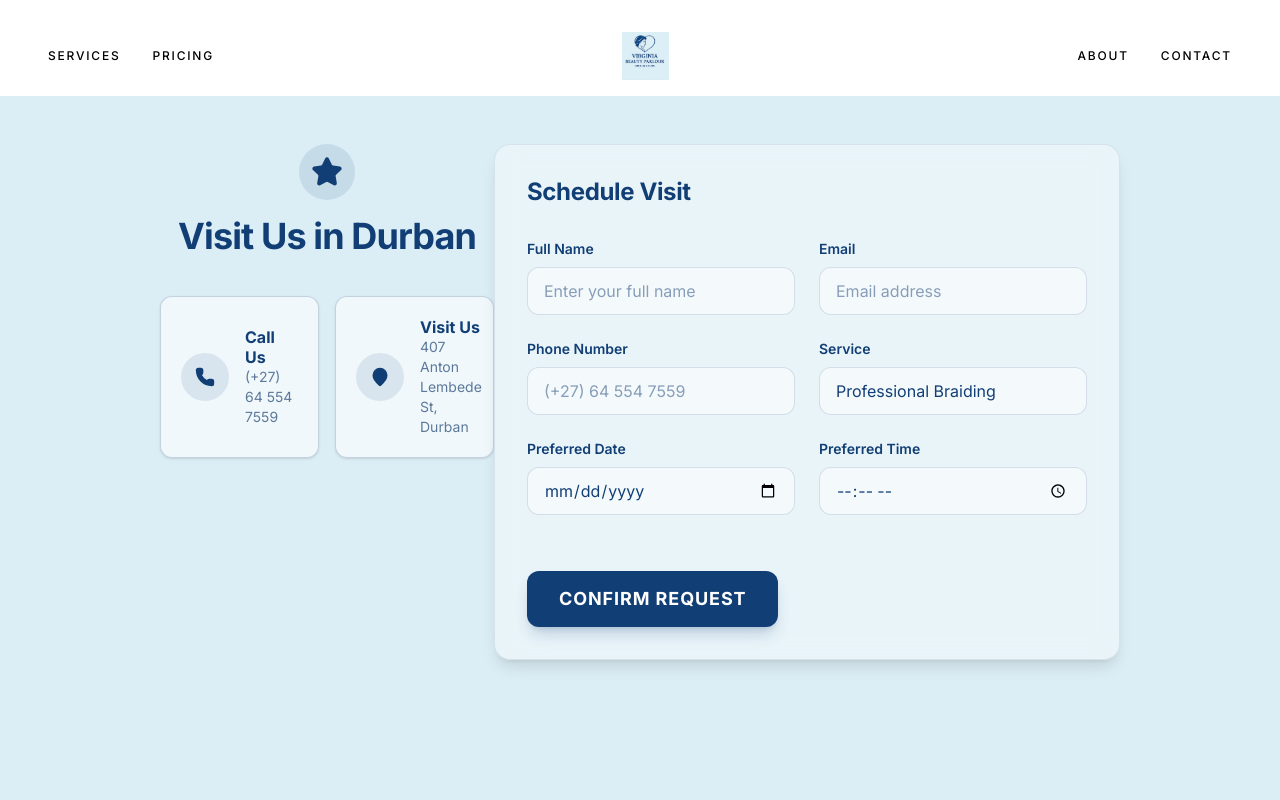
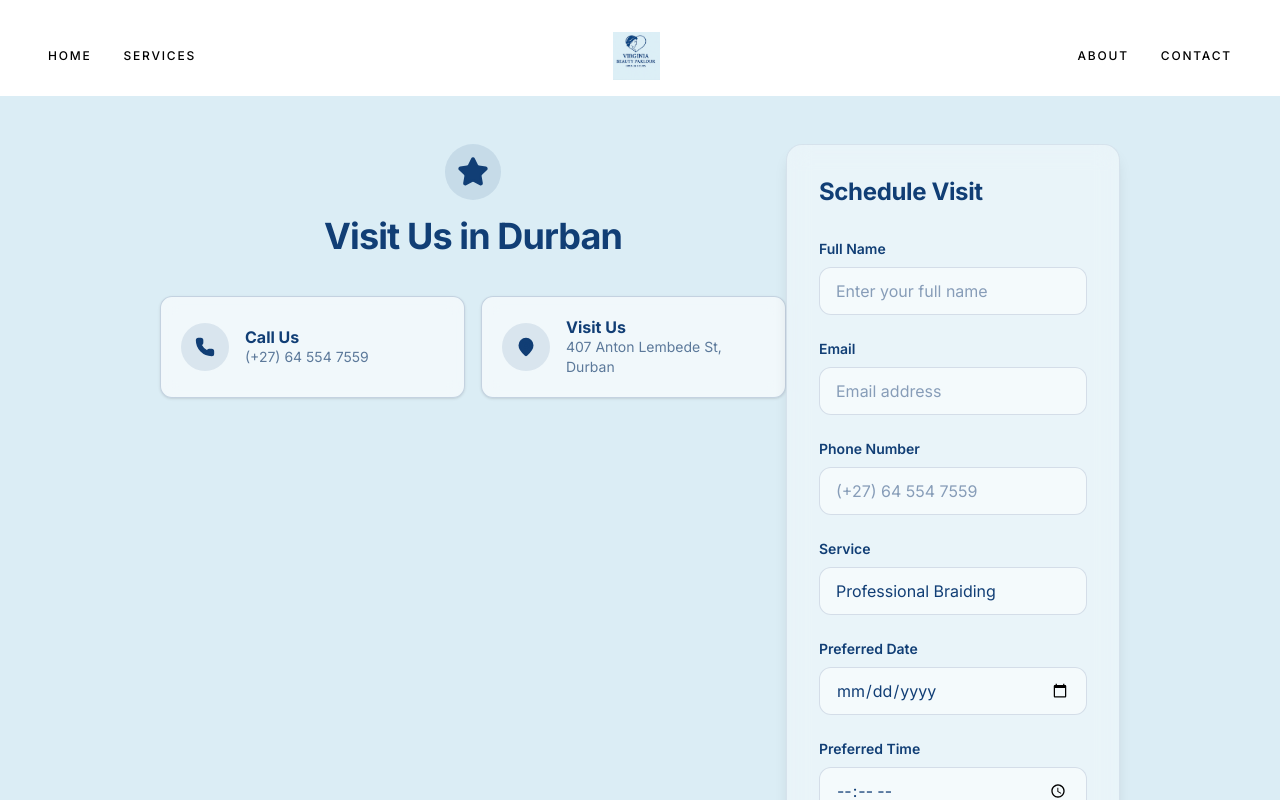
Before and after one commit to SMLegacy/Virginia-Beauty-Parlour, a React (Vite) app: page /contact in a window 1280 px wide. Shown: the top 800 px of the page. Built offline with nearby package versions, Linux system fonts and the light colour scheme; a web font is replaced by a local one.

Commit message:
Mobile view update hero update

```diff
--- a/src/components/Hero.tsx
+++ b/src/components/Hero.tsx
@@ -27,7 +27,7 @@ export default function Hero() {
     <section className="relative min-h-screen bg-opalya-bg text-opalya-brown flex flex-col overflow-hidden">
       {/* Hero Content */}
 
-      <main className="flex-1 flex flex-col items-center pt-12 md:pt-24 text-center z-10">
+      <main className="flex flex-col items-center pt-12 md:flex-1 md:pt-24 text-center z-10">
         <motion.div
           initial={{ opacity: 0, y: 20 }}
           animate={{ opacity: 1, y: 0 }}
@@ -78,7 +78,7 @@ export default function Hero() {
         </motion.div>
 
         {/* Image Gallery */}
-        <div className="w-full mt-4 md:mt-20 relative overflow-hidden flex-1 flex items-end">
+        <div className="w-full mt-2 md:mt-20 md:flex-1 relative overflow-hidden flex items-end">
           <div className="flex animate-[hero-scroll_30s_linear_infinite] px-2 min-w-max">
             {/* Double the images for seamless loop */}
             {[...images, ...images].map((src, idx) => (
--- a/src/components/Navbar.tsx
+++ b/src/components/Navbar.tsx
@@ -7,8 +7,8 @@ export default function Navbar() {
     const [isOpen, setIsOpen] = useState(false);
 
     const navLinks = [
+        { name: 'Home', path: '/' },
         { name: 'Services', path: '/services' },
-        { name: 'Pricing', path: '/' },
         { name: 'About', path: '/' },
         { name: 'Contact', path: '/contact' },
     ];
--- a/src/components/SpecialOffer.tsx
+++ b/src/components/SpecialOffer.tsx
@@ -1,4 +1,5 @@
 import { motion } from 'motion/react';
+import { Link } from 'react-router-dom';
 
 export default function SpecialOffer() {
   return (
@@ -28,13 +29,13 @@ export default function SpecialOffer() {
         <p className="text-[#4A3728]/80 text-base md:text-lg mb-8 font-medium">
           Enjoy 20% off all braiding and nail services.
         </p>
-        <button className="bg-[#FCE0A2] hover:bg-[#F9D485] text-[#4A3728] font-semibold py-3 px-8 rounded-full flex items-center gap-3 transition-all duration-300 transform hover:scale-105 shadow-md">
+        <Link to="/contact" className="bg-[#FCE0A2] hover:bg-[#F9D485] text-[#4A3728] font-semibold py-3 px-8 rounded-full flex items-center gap-3 transition-all duration-300 transform hover:scale-105 shadow-md">
           <span>BOOK NOW</span>
           <svg fill="none" height="18" stroke="currentColor" strokeLinecap="round" strokeLinejoin="round" strokeWidth="2" viewBox="0 0 24 24" width="18">
             <circle cx="12" cy="12" r="4" />
             <path d="M12 2v2M12 20v2M4.93 4.93l1.41 1.41M17.66 17.66l1.41 1.41M2 12h2M20 12h2M6.34 17.66l-1.41 1.41M19.07 4.93l-1.41 1.41" />
           </svg>
-        </button>
+        </Link>
       </motion.div>
     </section>
   );
--- a/src/pages/Contact.tsx
+++ b/src/pages/Contact.tsx
@@ -55,7 +55,7 @@ export default function Contact() {
           <div className="bg-white/40 backdrop-blur-md rounded-2xl p-8 shadow-lg border border-[#879DB8]/20">
             <h2 className="text-2xl font-bold leading-tight tracking-[-0.015em] pb-8 text-[#113E75]">Schedule Visit</h2>
             <form className="flex flex-col gap-6">
-              <div className="grid grid-cols-1 md:grid-cols-2 gap-6">
+              <div className="grid grid-cols-1 gap-6">
                 {/* Full Name */}
                 <label className="flex flex-col gap-2">
                   <span className="text-sm font-semibold text-[#113E75]">Full Name</span>
```
